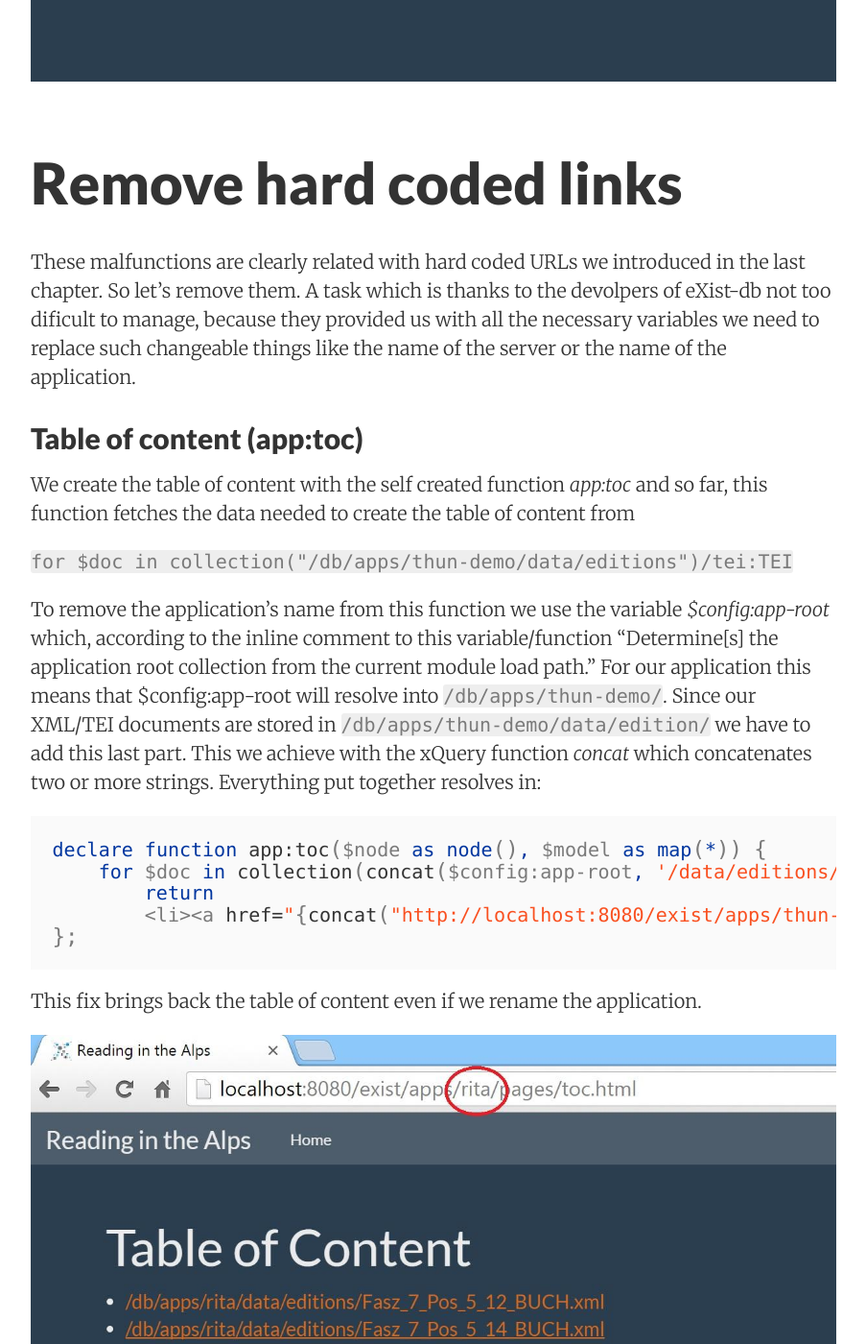
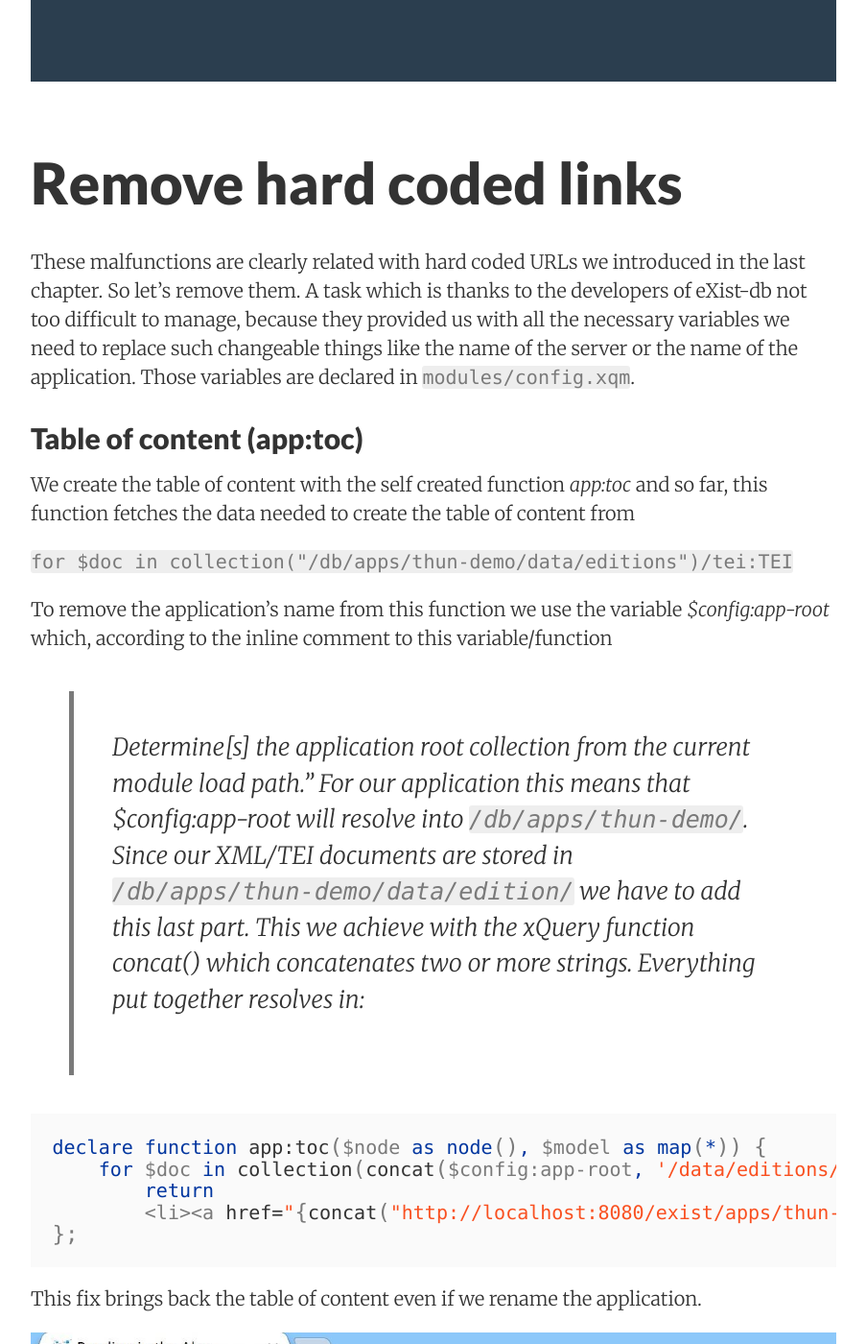
Before and after one commit to acdh-oeaw/generic-de-web-app, a Jekyll site: the page built from _posts/2016-08-14-part-5-clean-up-the-code.md, in a window 1280 px wide and 1400 px high, scrolled down 2673 px. Shown: the whole window at 96% size, without its empty margins (188-1091 px from the left). Built offline with Jekyll 4.4.1, drawn with Linux system fonts in a browser that asks for light colours; some of the changed text lies outside the part shown.

Commit message:
'tested' and updated part-5

````diff
--- a/_posts/2016-08-14-part-5-clean-up-the-code.md
+++ b/_posts/2016-08-14-part-5-clean-up-the-code.md
@@ -27,7 +27,7 @@
 
 # Remove hard coded links
 
-These malfunctions are clearly related with hard coded URLs we introduced in the last chapter. So let’s remove them. A task which is thanks to the devolpers of eXist-db not too dificult to manage, because they provided us with all the necessary variables we need to replace such changeable things like the name of the server or the name of the application.
+These malfunctions are clearly related with hard coded URLs we introduced in the last chapter. So let’s remove them. A task which is thanks to the developers of eXist-db not too difficult to manage, because they provided us with all the necessary variables we need to replace such changeable things like the name of the server or the name of the application. Those variables are declared in `modules/config.xqm`.
 
 ## Table of content (app:toc)
 
@@ -35,7 +35,9 @@
 
 `for $doc in collection("/db/apps/thun-demo/data/editions")/tei:TEI`
 
-To remove the application’s name from this function we use the variable *$config:app-root* which, according to the inline comment to this variable/function "Determine[s] the application root collection from the current module load path." For our application this means that $config:app-root will resolve into `/db/apps/thun-demo/`. Since our XML/TEI documents are stored in `/db/apps/thun-demo/data/edition/` we have to add this last part. This we achieve with the xQuery function *concat* which concatenates two or more strings. Everything put together resolves in:
+To remove the application’s name from this function we use the variable *$config:app-root* which, according to the inline comment to this variable/function
+> Determine[s] the application root collection from the current module load path."
+For our application this means that *$config:app-root* will resolve into `/db/apps/thun-demo/`. Since our XML/TEI documents are stored in `/db/apps/thun-demo/data/edition/` we have to add this last part. This we achieve with the xQuery function *concat()* which concatenates two or more strings. Everything put together resolves in:
 
 ```xquery
 declare function app:toc($node as node(), $model as map(*)) {
@@ -58,8 +60,7 @@
 ```
 
 To remove the hard coded link from above, we could basically do something similar as before. Unfortunately building the needed URL [http://localhost:8080/exist/apps/rita/pages/show.html](http://localhost:8080/exist/apps/rita/pages/show.html) is slightly more complicated than */db/apps/thun-demo/data/editions*.
-
-Without going into detail, the following (bold) line of code does the juggling and creates the appropriate link without any hard coded parts in it.
+But since all our HTML pages are located in the same directory we can work with relative links meaning we don't have to care at all about e.g. the name of the server our application runs on. Keeping this in mind, we can modify **modules/app:toc** as follows:
 
 ```xquery
 (:~
@@ -68,8 +69,9 @@
 declare function app:toc($node as node(), $model as map(*)) {
     for $doc in collection(concat($config:app-root, '/data/editions/'))//tei:TEI
         return
-        <li><a href="{concat(replace(concat($config:app-root, '/pages/show.html'), '/db/', '/exist/'),'?document=',functx:substring-after-last(document-uri(root($doc)), '/'))}">{document-uri(root($doc))}</a></li>
-};
+        <li>
+          <a href="{concat("show.html?document=",functx:substring-after-last(document-uri(root($doc)), "/"))}">{document-uri(root($doc))}</a>
+        </li>
 ```
 
 To test my claim, we should browse to the table of content and follow one of the links. Although the link seems to be correct, we simply get a not very nice error message:
````
Also changed, not shown: other parts of _posts/2016-08-14-part-5-clean-up-the-code.md (+2 -2 lines), _posts/2016-08-15-part-6-rename-the-app.md (+1 -1 lines), 1 other file.
